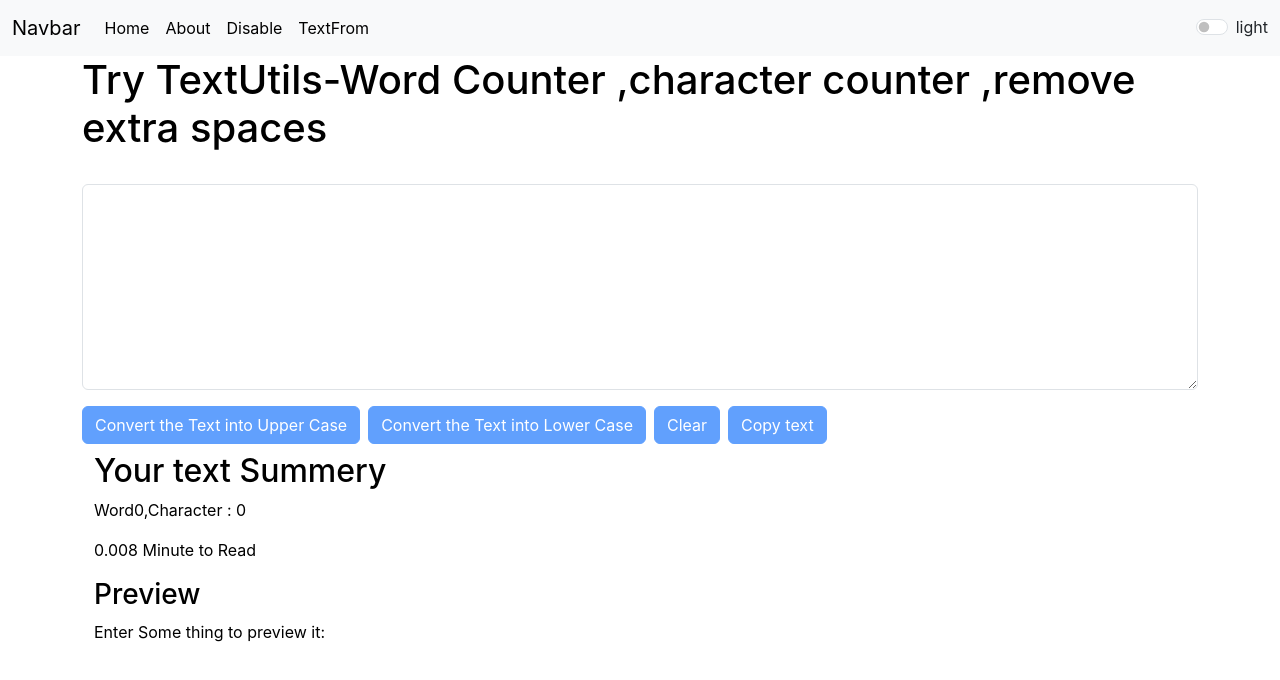
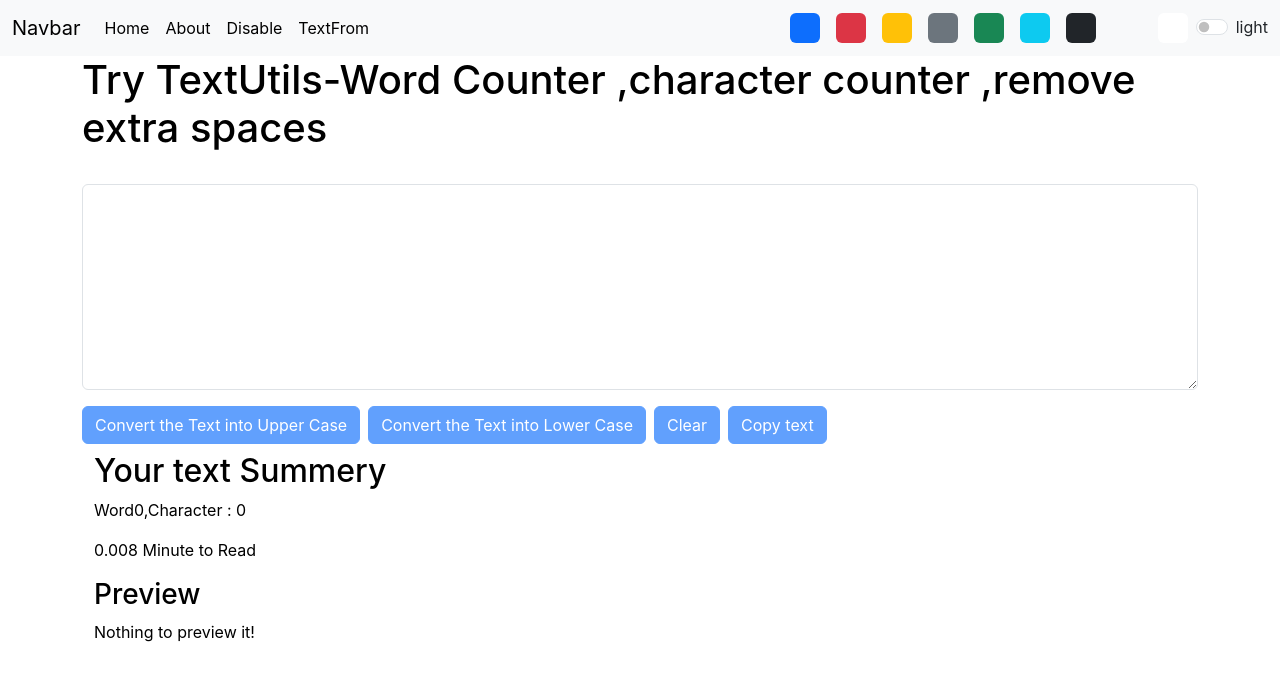
Before and after one commit to shashi-ivory/uppercaseConverter, a React (Create React App) app: page / in a window 1280 px wide. Shown: the top 680 px of the page. Built offline with nearby package versions, Linux system fonts and the light colour scheme.

Commit message:
add button

```diff
--- a/src/App.js
+++ b/src/App.js
@@ -24,7 +24,20 @@
       setAlert(null);
     }, 1500);
   };
-  const toggleMode = () => {
+  const removeBodyClasses = () => {
+    document.body.classList.remove("bg-dark");
+    document.body.classList.remove("bg-light");
+    document.body.classList.remove("bg-warning");
+    document.body.classList.remove("bg-success");
+    document.body.classList.remove("bg-danger");
+    document.body.classList.remove("bg-muted");
+    document.body.classList.remove("bg-white");
+    document.body.classList.remove("bg-info");
+  };
+  const toggleMode = (cls) => {
+    removeBodyClasses();
+    console.log(cls);
+    document.body.classList.add("bg-" + cls);
     if (mode === "light") {
       setMode("dark");
 
--- a/src/component/Navbar.js
+++ b/src/component/Navbar.js
@@ -52,7 +52,53 @@
                 </Link>
               </li>
             </ul>
-
+            <div className="d-flex">
+              <div
+                className="bg-primary rounded mx-2"
+                style={{ height: "30px", width: "30px", cursor: "pointer" }}
+                onClick={() => toggleMode("primary")}
+              ></div>
+              <div
+                className="bg-danger rounded mx-2"
+                style={{ height: "30px", width: "30px", cursor: "pointer" }}
+                onClick={() => toggleMode("danger")}
+              ></div>
+              <div
+                className="bg-warning rounded mx-2"
+                style={{ height: "30px", width: "30px", cursor: "pointer" }}
+                onClick={() => toggleMode("warning")}
+              ></div>
+              <div
+                className="bg-secondary rounded mx-2"
+                style={{ height: "30px", width: "30px", cursor: "pointer" }}
+                onClick={() => toggleMode("secondary")}
+              ></div>
+              <div
+                className="bg-success rounded mx-2"
+                style={{ height: "30px", width: "30px", cursor: "pointer" }}
+                onClick={() => toggleMode("success")}
+              ></div>
+              <div
+                className="bg-info rounded mx-2"
+                style={{ height: "30px", width: "30px", cursor: "pointer" }}
+                onClick={() => toggleMode("info")}
+              ></div>
+              <div
+                className="bg-dark rounded mx-2"
+                style={{ height: "30px", width: "30px", cursor: "pointer" }}
+                onClick={() => toggleMode("dark")}
+              ></div>
+              <div
+                className="bg-muted rounded mx-2"
+                style={{ height: "30px", width: "30px", cursor: "pointer" }}
+                onClick={() => toggleMode("muted")}
+              ></div>
+              <div
+                className="bg-white rounded mx-2"
+                style={{ height: "30px", width: "30px", cursor: "pointer" }}
+                onClick={() => toggleMode("white")}
+              ></div>
+            </div>
             <div
               className={`form-check form-switch  text-${
                 mode === "light" ? "dark" : "light"
--- a/src/component/TextFrom.js
+++ b/src/component/TextFrom.js
@@ -32,6 +32,7 @@
     var text = document.getElementById("myBox");
     text.select();
     navigator.clipboard.writeText(text.value);
+    document.getSelection().removeAllRanges();
     console.log("copy value ", text.value);
     handleAlert("Copy Text", "success");
   };
@@ -111,7 +112,7 @@
         </p>
         <h3 style={{ color: mode == "dark" ? "white" : "black" }}>Preview</h3>
         <p style={{ color: mode === "dark" ? "white" : "black" }}>
-          {text.length > 0 ? text : "Enter Some thing to preview it:"}
+          {text.length > 0 ? text : "Nothing to preview it!"}
         </p>
       </div>
     </div>
```
